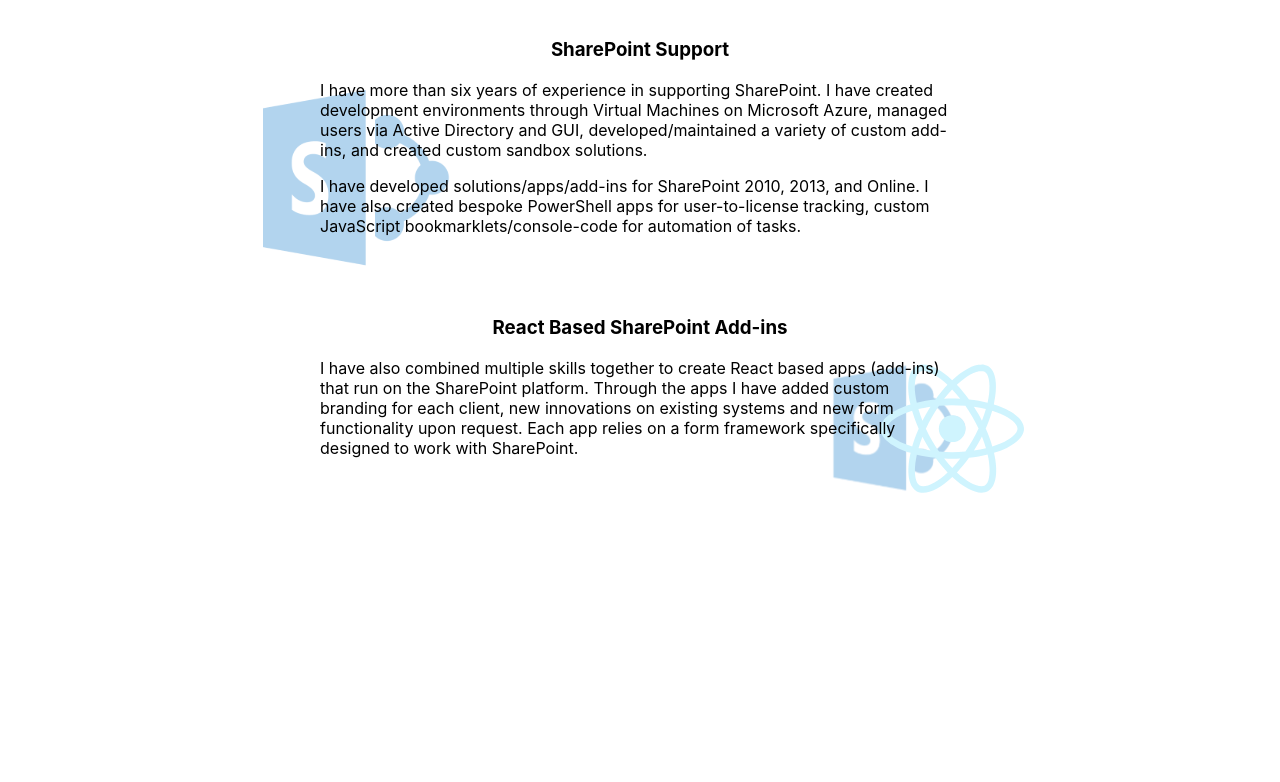
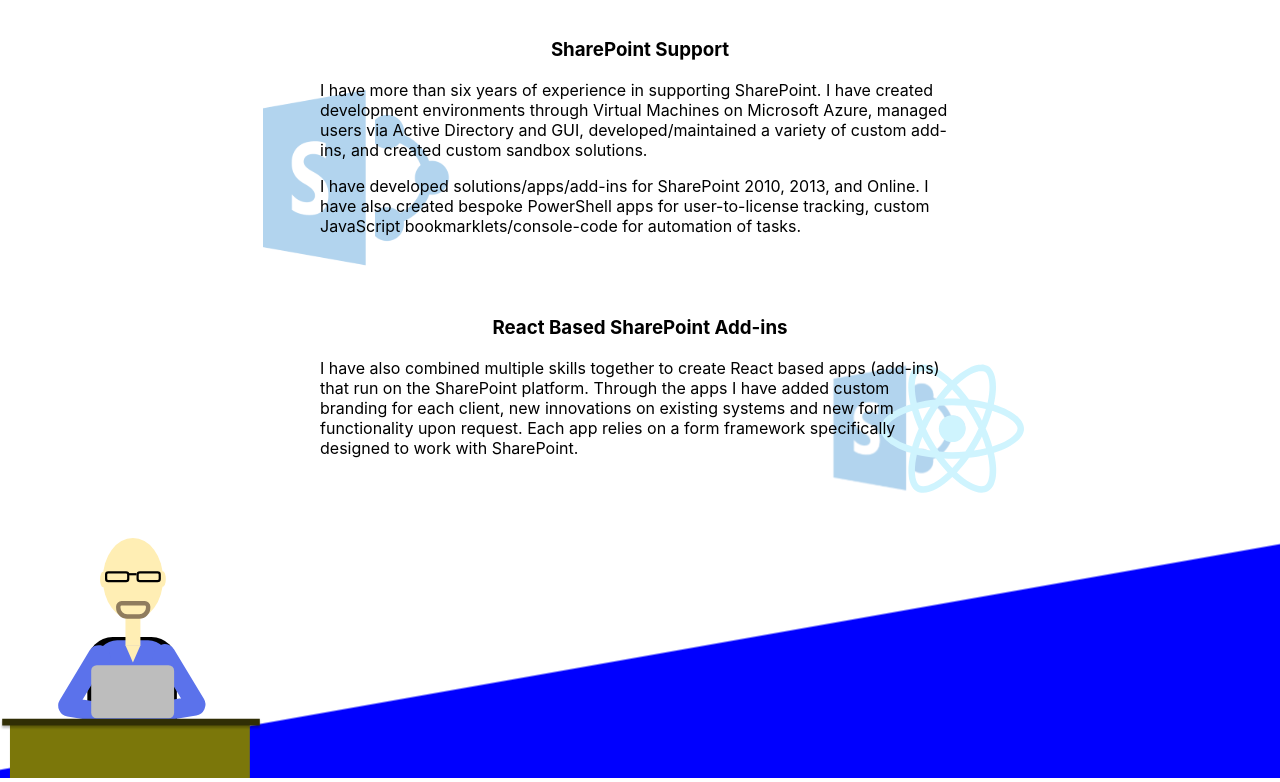
Before and after one commit to Joshua-rose/joshua-rose.github.io, a React (Create React App) app: page / in a window 1280 px wide. Shown: the part 1559-2341 px from the top of the page. Before the commit the page ends 2097 px from the top, so only its background shows below. Built offline with nearby package versions, Linux system fonts and the light colour scheme.

Commit message:
adding a footer

```diff
--- a/src/App.tsx
+++ b/src/App.tsx
@@ -3,7 +3,8 @@
 import Header from './content/header';
 import Desk from './content/desk';
 import Cards from './content/cards';
-import Blurbs from './content/blurbs'
+import Blurbs from './content/blurbs';
+import Footer from './content/footer'
 import './styles/App.scss';
 
 function App() {
@@ -13,6 +14,7 @@
       <Desk />
       <Cards />
       <Blurbs />
+      <Footer />
     </div>
   );
 }
--- /dev/null
+++ b/src/content/footer.tsx
@@ -0,0 +1,11 @@
+import React from 'react';
+import MeAsSVG from '../assets/JoshuaAtDesk.svg';
+
+
+const Footer = () => (
+  <div id="footer">
+    <img src={MeAsSVG} alt="" />
+  </div>
+);
+
+export default Footer;
--- a/src/styles/App.scss
+++ b/src/styles/App.scss
@@ -3,7 +3,7 @@
 }
 #header {
   height: 10vh;
-  background-color: #4961DC;
+  background-color: #4961dc;
   max-height: 70px;
   position: sticky;
   top: 0;
@@ -15,6 +15,16 @@
     left: 0px;
   }
 }
-@import 'desk.scss';
-@import 'cards.scss';
-@import 'blurbs.scss';
+#footer {
+  height: 30vh;
+  background-image: linear-gradient(170deg, white calc(50% - 2px), blue 50%);
+  text-align: left;
+
+  img {
+    height: 100%;
+    text-align: left;
+  }
+}
+@import "desk.scss";
+@import "cards.scss";
+@import "blurbs.scss";
```
